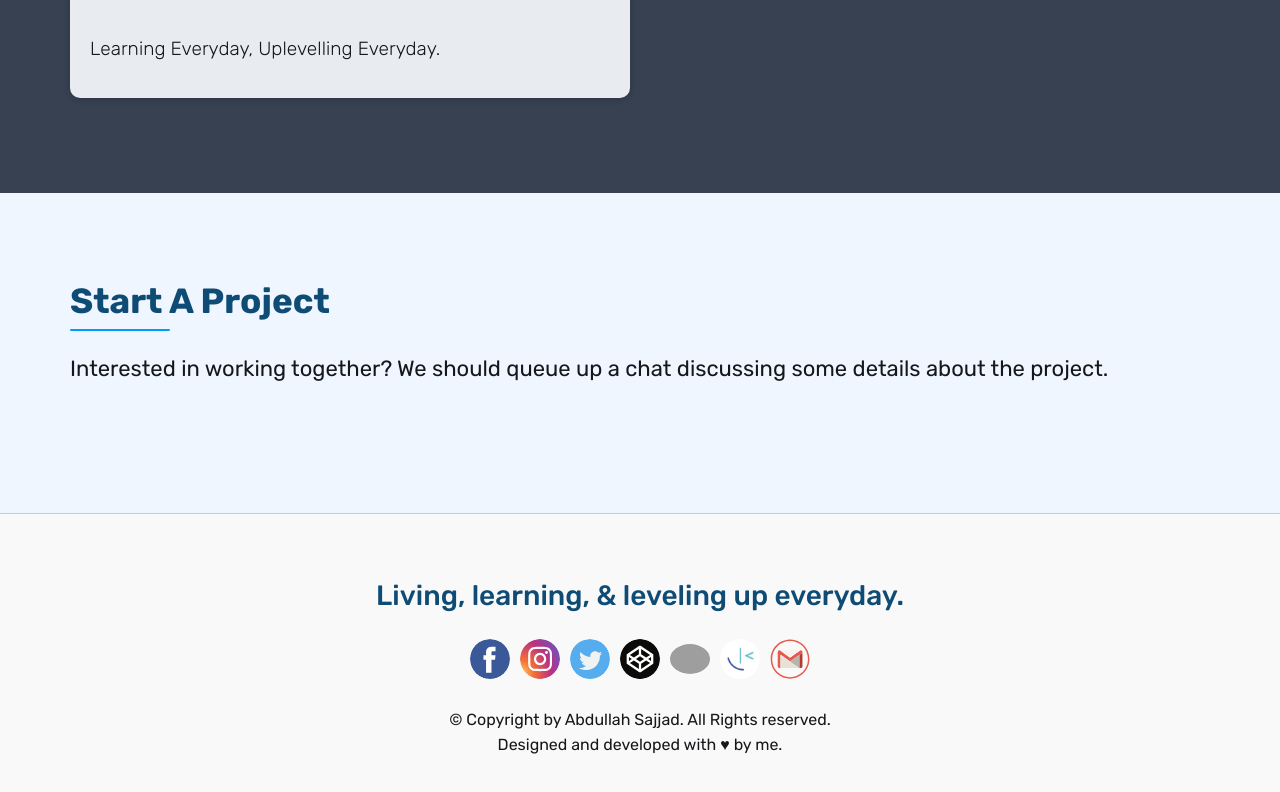
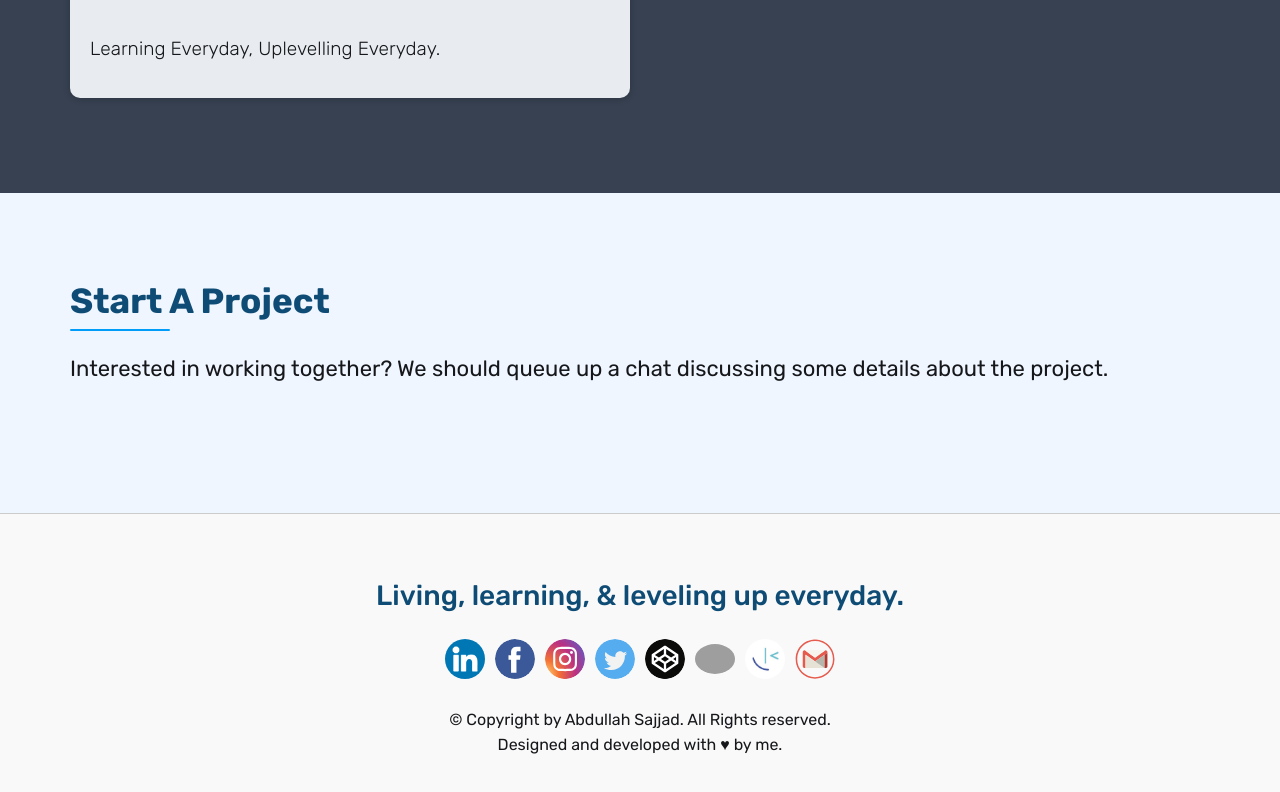
Before and after one commit to Abdullah-Sajjad026/portfolio-site, a React (Create React App) app: page / in a window 1280 px wide. Shown: the part 6641-7433 px from the top of the page. Built offline with nearby package versions, Linux system fonts and the light colour scheme; no server answers; grey boxes are pictures that could not be loaded.

Commit message:
added linkedin links

```diff
--- a/src/components/Footer/Footer.js
+++ b/src/components/Footer/Footer.js
@@ -1,31 +1,104 @@
 const Footer = () => {
-    return (
-        <footer className="footer" id="footer">
+  return (
+    <footer className="footer" id="footer">
+      <h3 className="heading-3">Living, learning, & leveling up everyday.</h3>
 
-            <h3 className="heading-3">Living, learning, & leveling up everyday.</h3>
+      <div className="footer__content">
+        <a
+          href="https://www.linkedin.com/in/abdullahsajjad026"
+          rel="noreferrer"
+          target="_blank"
+          className="footer__link"
+        >
+          <img
+            src="images/linkedin.png"
+            alt="Social Logo"
+            className="footer__logo"
+          />
+        </a>
+        <a
+          href="https://www.facebook.com/profile.php?id=100047766791619"
+          rel="noreferrer"
+          target="_blank"
+          className="footer__link"
+        >
+          <img src="images/fb.svg" alt="Social Logo" className="footer__logo" />
+        </a>
+        <a
+          href="https://www.instagram.com/ch_abdullah_sajjad/"
+          rel="noreferrer"
+          target="_blank"
+          className="footer__link"
+        >
+          <img src="images/ig.svg" alt="Social Logo" className="footer__logo" />
+        </a>
+        <a
+          href="https://twitter.com/Abdullah_webdev"
+          rel="noreferrer"
+          target="_blank"
+          className="footer__link"
+        >
+          <img
+            src="images/twitter.svg"
+            alt="Social Logo"
+            className="footer__logo"
+          />
+        </a>
+        <a
+          href="https://codepen.io/abdullah-webdev"
+          rel="noreferrer"
+          target="_blank"
+          className="footer__link"
+        >
+          <img
+            src="images/codepen.svg"
+            alt="Social Logo"
+            className="footer__logo"
+          />
+        </a>
+        <a
+          href="https://www.github.com/Abdullah-Sajjad026/"
+          rel="noreferrer"
+          target="_blank"
+          className="footer__link"
+        >
+          <img
+            src="images/github.svg"
+            alt="Social Logo"
+            className="footer__logo"
+          />
+        </a>
+        <a
+          href="https://www.frontendmentor.io/profile/Abdullah-webdev"
+          rel="noreferrer"
+          target="_blank"
+          className="footer__link"
+        >
+          <img
+            src="images/frontendmentor.jpeg"
+            alt="Social Logo"
+            className="footer__logo"
+          />
+        </a>
+        <a
+          href="mailto:abdullahsa026@gmail.com"
+          rel="noreferrer"
+          target="_blank"
+          className="footer__link"
+        >
+          <img
+            src="images/gmail.svg"
+            alt="Social Logo"
+            className="footer__logo"
+          />
+        </a>
+      </div>
+      <p className="copyright-text">
+        &copy; Copyright by Abdullah Sajjad. All Rights reserved. <br />{" "}
+        Designed and developed with ♥ by me.
+      </p>
+    </footer>
+  );
+};
 
-            <div className="footer__content">
-                <a href="https://www.facebook.com/profile.php?id=100047766791619" rel="noreferrer" target="_blank" className="footer__link"><img
-                    src="images/fb.svg" alt="Social Logo" className="footer__logo" /></a>
-                <a href="https://www.instagram.com/ch_abdullah_sajjad/" rel="noreferrer" target="_blank" className="footer__link"><img
-                    src="images/ig.svg" alt="Social Logo" className="footer__logo" /></a>
-                <a href="https://twitter.com/Abdullah_webdev" rel="noreferrer" target="_blank" className="footer__link"><img
-                    src="images/twitter.svg" alt="Social Logo" className="footer__logo" /></a>
-                <a href="https://codepen.io/abdullah-webdev" rel="noreferrer" target="_blank" className="footer__link"><img
-                    src="images/codepen.svg" alt="Social Logo" className="footer__logo" /></a>
-                <a href="https://www.github.com/Abdullah-Sajjad026/" rel="noreferrer" target="_blank" className="footer__link"><img
-                    src="images/github.svg" alt="Social Logo" className="footer__logo" /></a>
-                <a href="https://www.frontendmentor.io/profile/Abdullah-webdev" rel="noreferrer" target="_blank" className="footer__link"><img
-                    src="images/frontendmentor.jpeg" alt="Social Logo" className="footer__logo" /></a>
-                <a href="mailto:abdullahsa026@gmail.com" rel="noreferrer" target="_blank" className="footer__link"><img src="images/gmail.svg"
-                    alt="Social Logo" className="footer__logo" /></a>
-            </div>
-            <p className="copyright-text">&copy; Copyright by Abdullah Sajjad. All Rights reserved. <br /> Designed and developed
-                with ♥ by me.</p>
-
-
-        </footer>
-    )
-}
-
-export default Footer
+export default Footer;
```
Also changed, not shown: public/images/linkedin.png (added).
